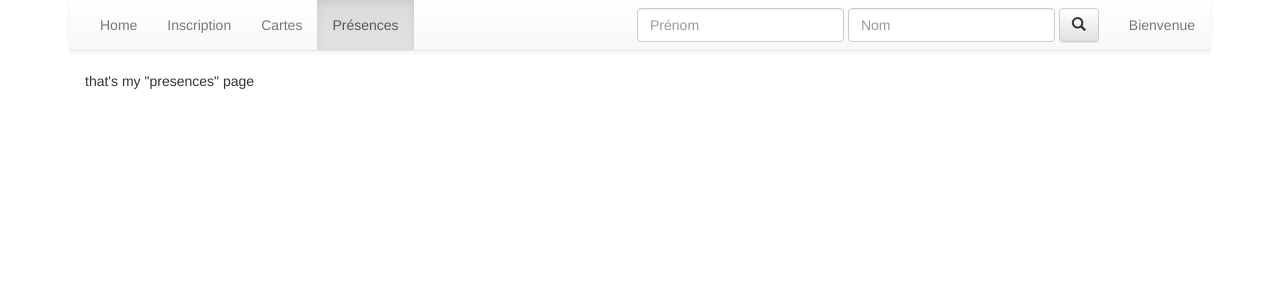
After one commit to pacud/dancebo, a Flask app: page /presence in a window 1280 px wide. The commit adds this page. Shown: the top 300 px of the page. Run offline with Flask 2, Linux system fonts and the light colour scheme; some libraries are stand-ins or nearby versions.

Commit message:
Refactor a bit to merge trombi and cartes and add presence tab

```diff
--- a/run.py
+++ b/run.py
@@ -124,18 +124,18 @@ def add_student():
     return student.show_profile()
 
 
+@app.route('/presence', methods=['GET'])
+def presence():
+    return render_template('presence.html', current_page="presence")
+
+
 @app.route('/cartes', methods=['GET'])
 def cartes():
-    return render_template('cartes.html', current_page="cartes")
-
-
-@app.route('/trombi', methods=['GET'])
-def trombi():
     user_list = USER_LIST
     return render_template(
-        'trombi.html',
+        'cartes.html',
         user_list=user_list,
-        current_page="trombi"
+        current_page="cartes"
     )
 
 
--- a/templates/logged.html
+++ b/templates/logged.html
@@ -8,13 +8,13 @@
             <li class="{% if current_page == 'home' %}active{% endif %}"><a href="/home">Home</a></li>
             <li class="{% if current_page == 'inscription' %}active{% endif %}"><a href="/inscription">Inscription</a></li>
             <li class="{% if current_page == 'cartes' %}active{% endif %}"><a href="/cartes">Cartes</a></li>
-            <li class="{% if current_page == 'trombi' %}active{% endif %}"><a href="/trombi">Trombi</a></li>
+            <li class="{% if current_page == 'presence' %}active{% endif %}"><a href="/presence">Présences</a></li>
         </ul>
         <ul class="nav navbar-nav navbar-right">
             <li><a href="/home">Bienvenue {{session.name}}</a></li>
         </ul>
         {% if current_page %}
-        {% if current_page in ('trombi, cartes') %}
+        {% if current_page in ('presence, cartes') %}
         <form class="navbar-form navbar-right" role="search" method="POST" action="/search">
             <div class="form-group">
                 <input type="text" class="form-control" placeholder="Prénom" id="firstname" name="firstname" />
--- /dev/null
+++ b/templates/presence.html
@@ -0,0 +1,6 @@
+{% extends "logged.html" %}
+{% block page %}
+
+that's my "presences" page
+
+{% endblock %}
```
Also changed, not shown: templates/cartes.html (+35 -1 lines), templates/trombi.html (deleted, +0 -40 lines).
